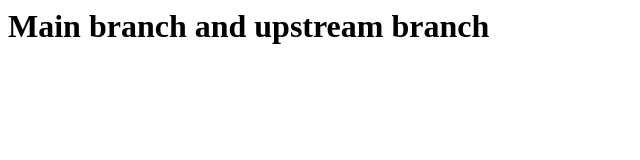
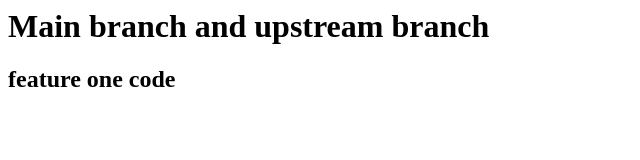
Before and after one commit to jeedi-anuradha/3-10task1, a plain HTML site: page index.html in a window 1280 px wide. Shown: the whole page, without its empty margins (0-640 px from the left). Drawn offline with Linux system fonts and the light colour scheme.

Commit message:
feature one added

```diff
--- a/index.html
+++ b/index.html
@@ -1 +1,2 @@
 <h1>Main branch and upstream branch</h1>
+<h2>feature one code</h2>
```
Also changed, not shown: one.html (added, +1 -0 lines).
